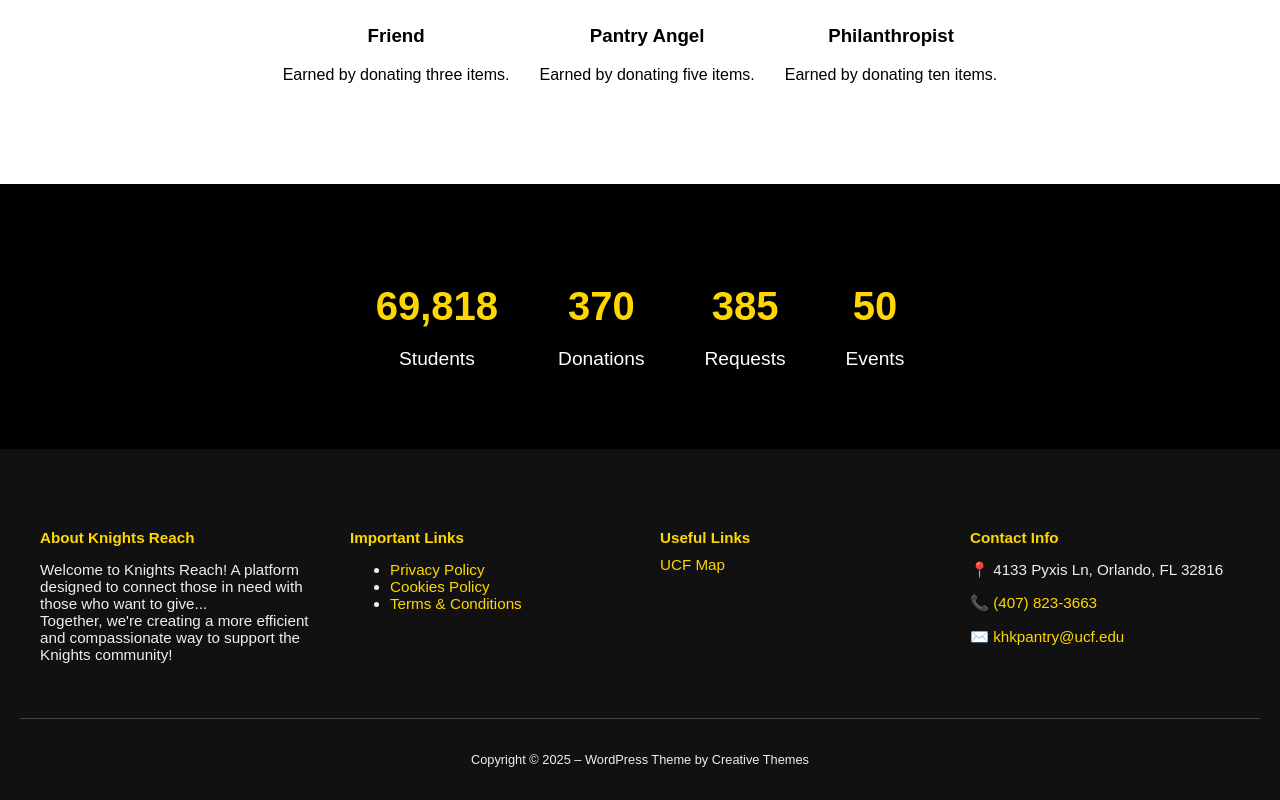
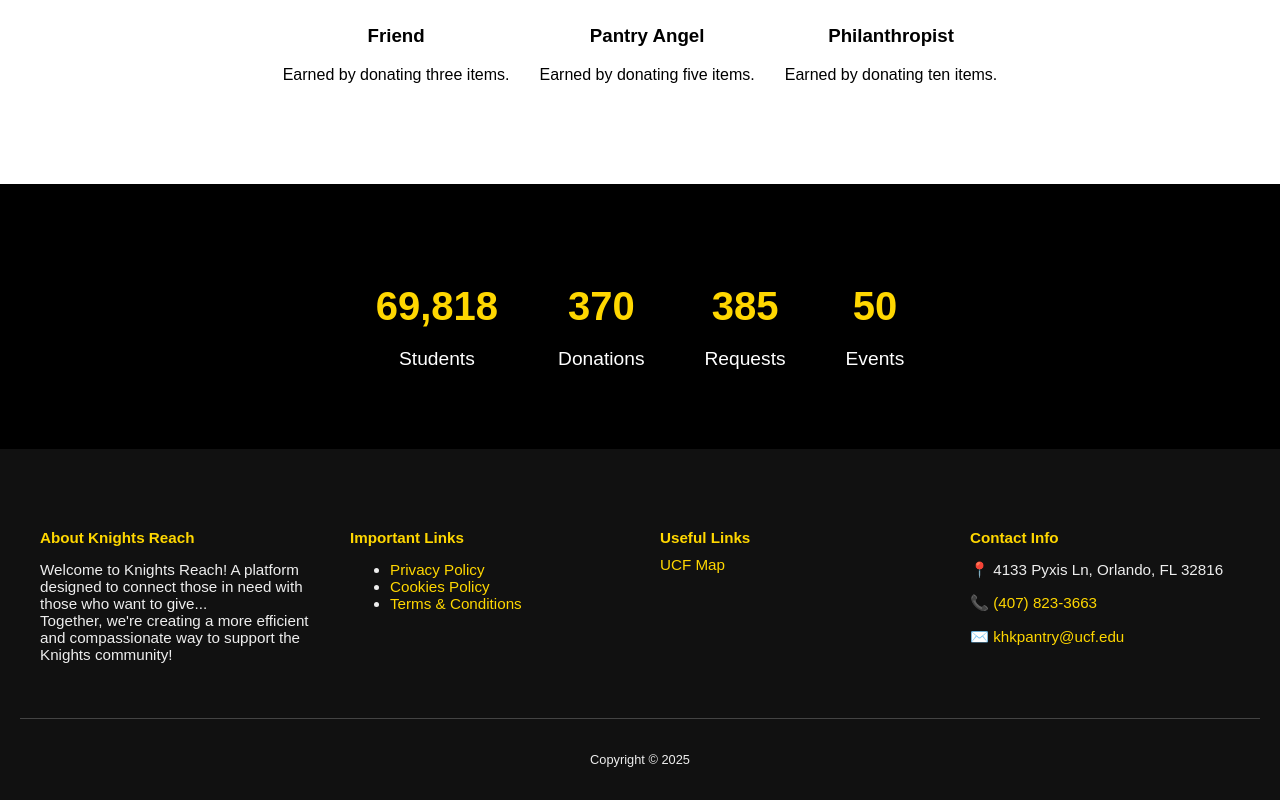
Before and after one commit to kuragii/Knights-Reach, a React (Create React App) app in the folder knights-reach/: page / in a window 1280 px wide. Shown: the part 2051-2851 px from the top of the page. Built offline with nearby package versions, Linux system fonts and the light colour scheme.

Commit message:
Update Home.js

```diff
--- a/knights-reach/src/pages/Home.js
+++ b/knights-reach/src/pages/Home.js
@@ -160,7 +160,7 @@
                 </div>
 
                 <div className="footer-bottom">
-                    <p>Copyright © 2025 – WordPress Theme by Creative Themes</p>
+                    <p>Copyright © 2025</p>
                 </div>
             </footer>
 
```
